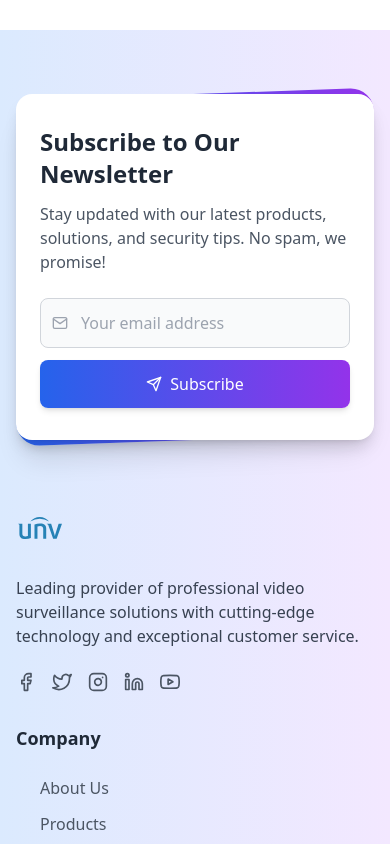
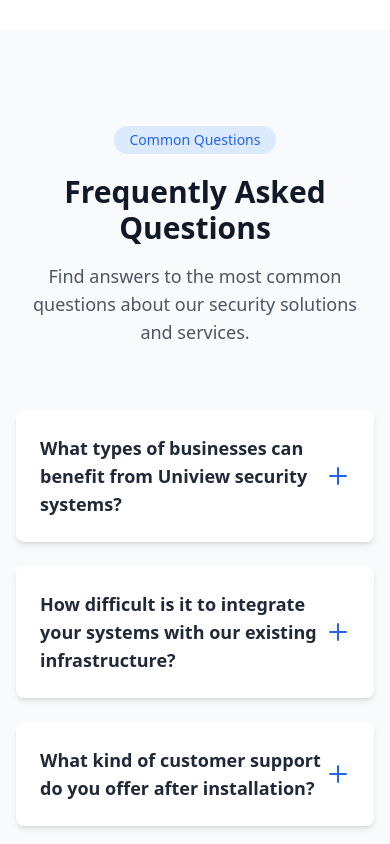
Before and after one commit to muynuddinr/unv-iran.com, a Next.js app: page / in a window 390 px wide. Shown: the part 7760-8604 px from the top of the page. Built offline with nearby package versions, Linux system fonts and the light colour scheme; no server answers; the database is empty.

Commit message:
home page update

```diff
--- a/src/app/Components/Home.tsx
+++ b/src/app/Components/Home.tsx
@@ -437,8 +437,9 @@
           </motion.div>
         </div>
       </section>
-            {/* CTA Section - Enhanced */}
-            <section className="py-24 bg-white">
+
+      {/* CTA Section - Enhanced */}
+      <section className="py-24 bg-white">
         <div className="container mx-auto px-4 sm:px-6 lg:px-8">
           <motion.div
             initial="hidden"
@@ -473,6 +474,102 @@
           </motion.div>
         </div>
       </section>
+
+      {/* FAQ Section */}
+      <section className="py-24 bg-gray-50">
+        <div className="container mx-auto px-4 sm:px-6 lg:px-8">
+          <motion.div
+            initial="hidden"
+            whileInView="visible"
+            viewport={{ once: true, margin: "-100px" }}
+            variants={fadeIn}
+            className="text-center mb-16"
+          >
+            <span className="inline-block px-4 py-1 rounded-full bg-blue-100 text-blue-600 font-medium text-sm mb-5">
+              Common Questions
+            </span>
+            <h2 className="text-3xl sm:text-4xl font-bold text-gray-900 mb-4">Frequently Asked Questions</h2>
+            <p className="text-lg text-gray-600 max-w-3xl mx-auto">
+              Find answers to the most common questions about our security solutions and services.
+            </p>
+          </motion.div>
+
+          <motion.div
+            initial="hidden"
+            whileInView="visible"
+            viewport={{ once: true, margin: "-100px" }}
+            variants={{
+              hidden: { opacity: 0 },
+              visible: {
+                opacity: 1,
+                transition: {
+                  staggerChildren: 0.1
+                }
+              }
+            }}
+            className="max-w-4xl mx-auto"
+          >
+            {[
+              {
+                question: "What types of businesses can benefit from Uniview security systems?",
+                answer: "Uniview security systems are designed to serve a wide range of industries including retail, banking, education, healthcare, manufacturing, hospitality, and more. Our solutions are scalable and can be customized to meet the specific needs of businesses of all sizes, from small shops to large enterprise facilities."
+              },
+              {
+                question: "How difficult is it to integrate your systems with our existing infrastructure?",
+                answer: "Our systems are designed for seamless integration with most existing security and IT infrastructure. Our experienced technicians will assess your current setup and ensure a smooth integration process with minimal disruption to your operations. We support standard protocols and interfaces to connect with third-party systems and devices."
+              },
+              {
+                question: "What kind of customer support do you offer after installation?",
+                answer: "We provide comprehensive 24/7 technical support for all our products and solutions. Our support includes phone and email assistance, remote troubleshooting, regular maintenance, firmware updates, and on-site service when needed. We also offer various support plans to match your specific requirements and budget."
+              },
+              {
+                question: "Can I access my security system remotely?",
+                answer: "Yes, all our modern security solutions include secure remote access capabilities. You can monitor your security feeds, manage access control, and receive alerts from anywhere using our mobile apps or web interfaces. Our remote access features use enterprise-grade encryption to ensure your security data remains protected."
+              },
+              {
+                question: "What makes Uniview different from other security providers?",
+                answer: "Uniview stands out through our combination of cutting-edge technology, reliability, and customer-focused approach. We develop our own hardware and software solutions to ensure optimal performance and compatibility. Additionally, our extensive industry experience, dedicated support team, and commitment to innovation make us a trusted partner for your security needs."
+              }
+            ].map((faq, index) => (
+              <motion.div
+                key={index}
+                variants={fadeIn}
+                className="mb-6 last:mb-0"
+              >
+                <details className="group bg-white rounded-lg shadow-md overflow-hidden">
+                  <summary className="flex justify-between items-center p-6 cursor-pointer list-none font-semibold text-lg text-gray-800">
+                    {faq.question}
+                    <span className="text-blue-600 transition-transform duration-300 group-open:rotate-45">
+                      <svg width="24" height="24" viewBox="0 0 24 24" fill="none" xmlns="http://www.w3.org/2000/svg">
+                        <path d="M12 4V20M4 12H20" stroke="currentColor" strokeWidth="2" strokeLinecap="round" />
+                      </svg>
+                    </span>
+                  </summary>
+                  <div className="p-6 pt-0 text-gray-600">
+                    <p>{faq.answer}</p>
+                  </div>
+                </details>
+              </motion.div>
+            ))}
+          </motion.div>
+
+          <motion.div
+            initial="hidden"
+            whileInView="visible"
+            viewport={{ once: true, margin: "-100px" }}
+            variants={fadeIn}
+            className="text-center mt-12"
+          >
+            <p className="text-gray-600 mb-6">Still have questions? We're here to help.</p>
+            <Link
+              href="/support"
+              className="inline-flex items-center text-blue-600 font-medium hover:text-blue-700 transition-colors"
+            >
+              Contact our support team <FiArrowRight className="ml-2" />
+            </Link>
+          </motion.div>
+        </div>
+      </section>
     </div>
   );
 };
```
